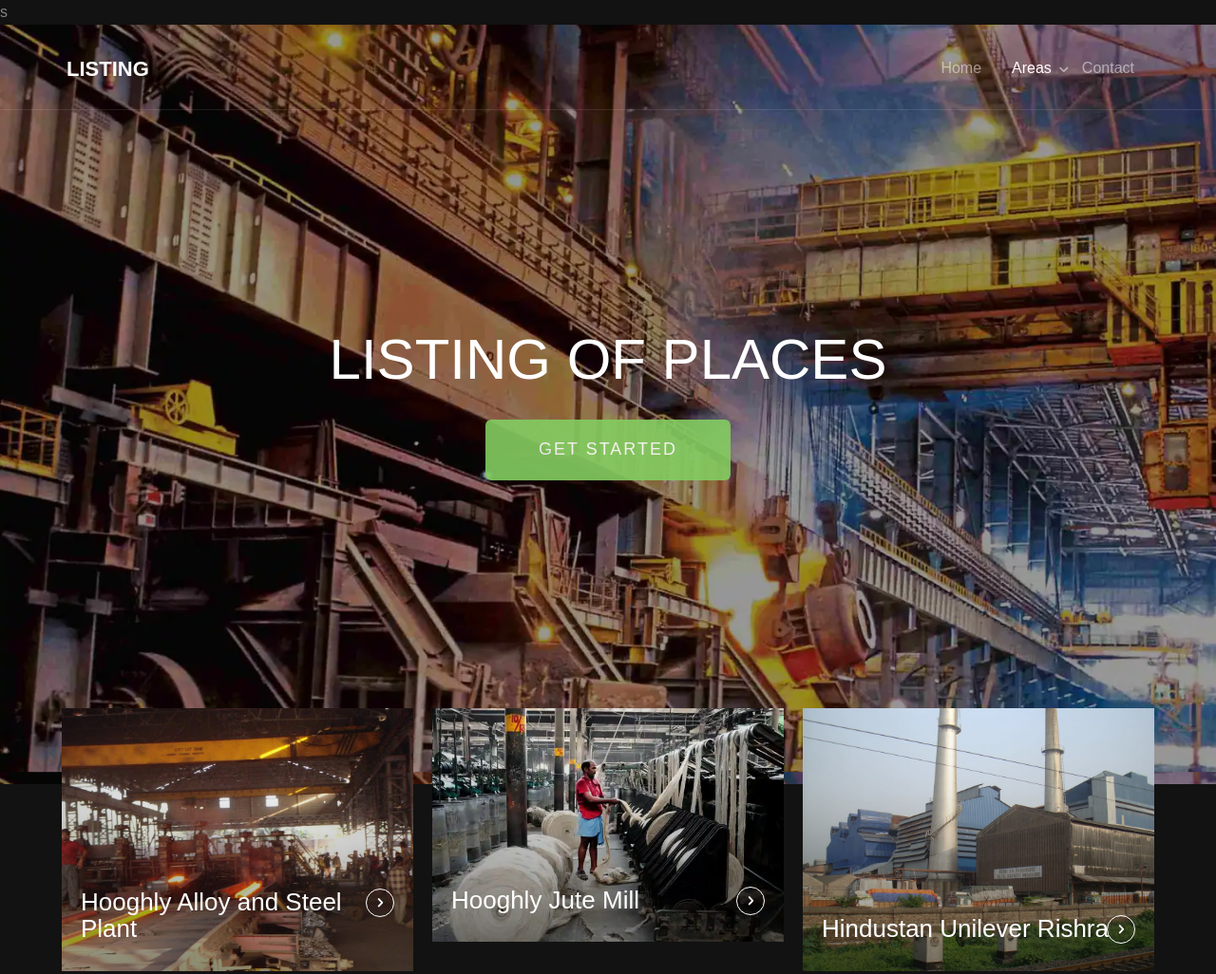
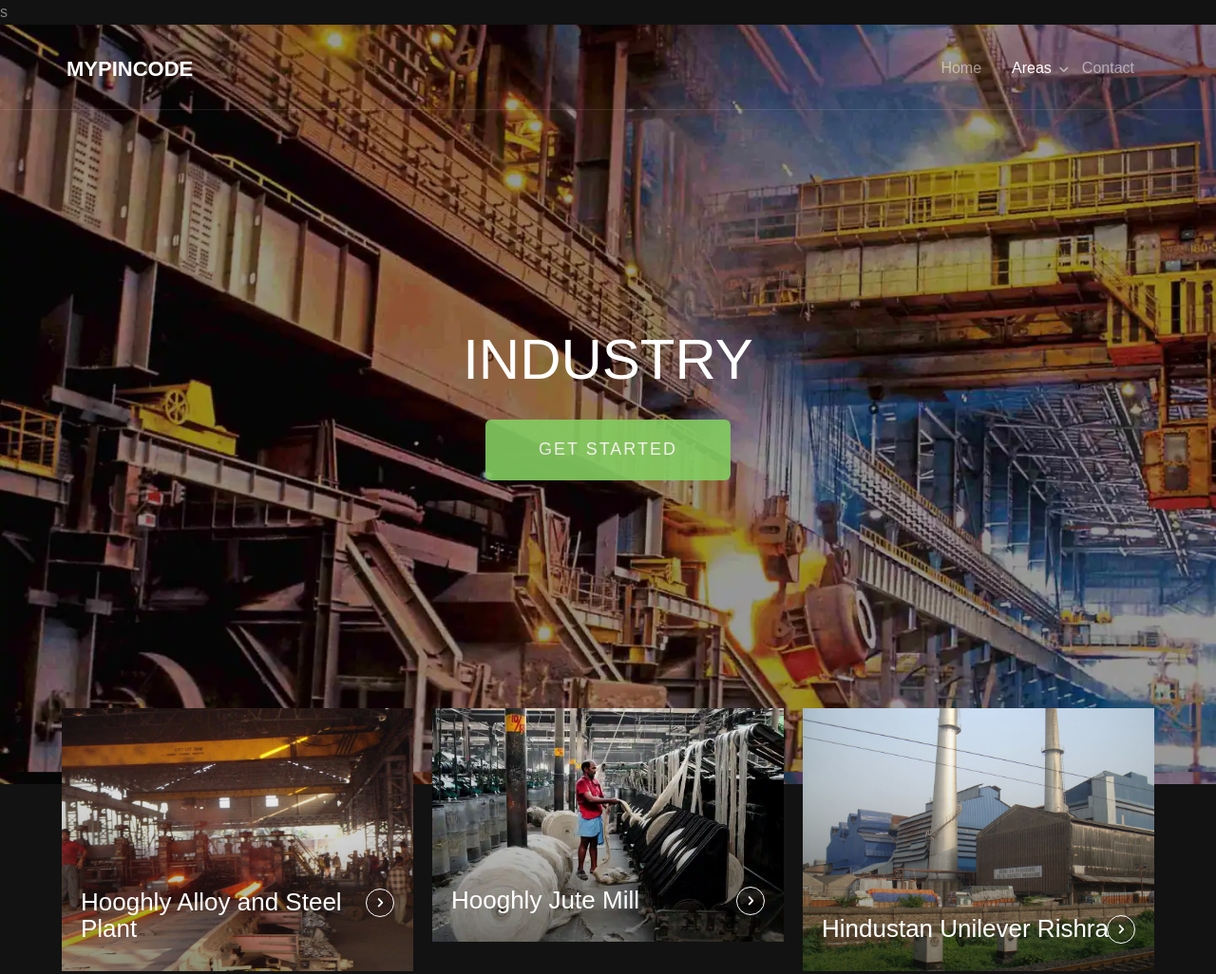
Before and after one commit to fear-the-lord/Hooghly-Tourism, a plain HTML site: page industry.html in a window 1280 px wide. Shown: the top 1026 px of the page at 95% size. Drawn offline with Linux system fonts and the light colour scheme; files whose address does not match are found by name.

Commit message:
Add files via upload

```diff
--- a/industry.html
+++ b/industry.html
@@ -32,7 +32,7 @@
 				<div class="container">
 					<div class="nav-header">
 						<a href="#" class="js-fh5co-nav-toggle fh5co-nav-toggle"><i></i></a>
-						<h1 id="fh5co-logo"><a href="index.html">Listing</a></h1>
+						<h1 id="fh5co-logo"><a href="index.html">MyPincode</a></h1>
 						<!-- START #fh5co-menu-wrap -->
 						<nav id="fh5co-menu-wrap" role="navigation">
 							<ul class="sf-menu" id="fh5co-primary-menu">
@@ -60,7 +60,7 @@
 			<div class="fh5co-overlay"></div>
 			<div class="fh5co-cover text-center" data-stellar-background-ratio="0.5" style="background-image: url(images/img-21.webp);">
 				<div class="desc animate-box">
-					<h2>Listing of Places</h2>
+					<h2>Industry</h2>
 					<span><a class="btn btn-primary btn-lg" href="#discover">Get Started</a></span>
 				</div>
 			</div>
```
Also changed, not shown: academics.html (+2 -2 lines).
